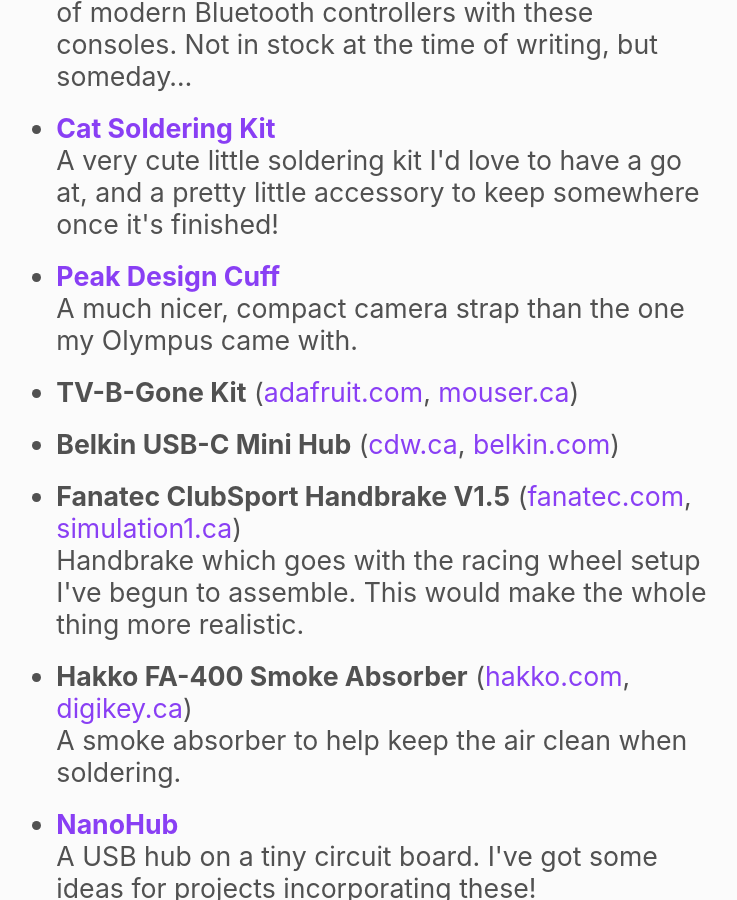
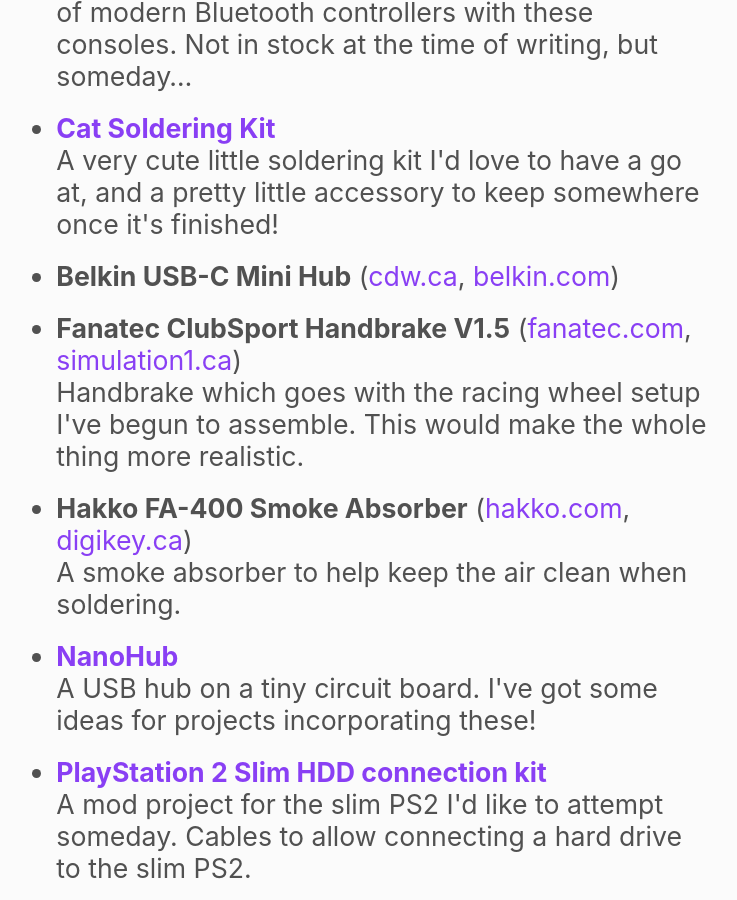
Before and after one commit to ticky/wishlist, a Jekyll site: the page built from index.md, in a window 1280 px wide and 900 px high, scrolled down 2438 px. Shown: the whole window, without its empty margins (277-1014 px from the left). Built offline with Jekyll 4.4.1, drawn with Linux system fonts in a browser that asks for light colours; our own code applies the rules of GitHub Pages for plain Markdown files.

Commit message:
Remove Peak Design Cuff and TV-B-Gone Kit

```diff
--- a/_data/wishlist.yml
+++ b/_data/wishlist.yml
@@ -93,16 +93,6 @@
     notes: |
       A very cute little soldering kit I'd love to have a go at, and a pretty little accessory to keep somewhere once it's finished!
 
-  - name: Peak Design Cuff
-    link: "https://www.peakdesign.com/collections/straps/products/cuff?variant=9783844110380"
-    notes: |
-      A much nicer, compact camera strap than the one my Olympus came with.
-
-  - name: TV-B-Gone Kit
-    link:
-      - "https://www.adafruit.com/product/73"
-      - "https://www.mouser.ca/ProductDetail/Adafruit/73?qs=GURawfaeGuApUVdoRfhzqQ%3D%3D"
-
   - name: Belkin USB-C Mini Hub
     link:
       - "https://www.cdw.ca/product/belkin-usb-c-4-port-mini-hub-hub-4-ports/4706842"
```
